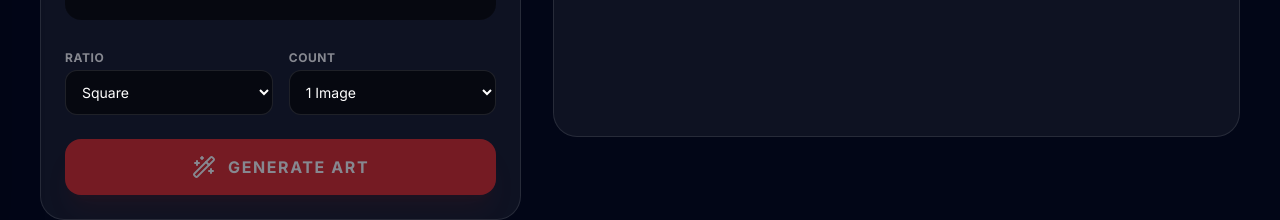
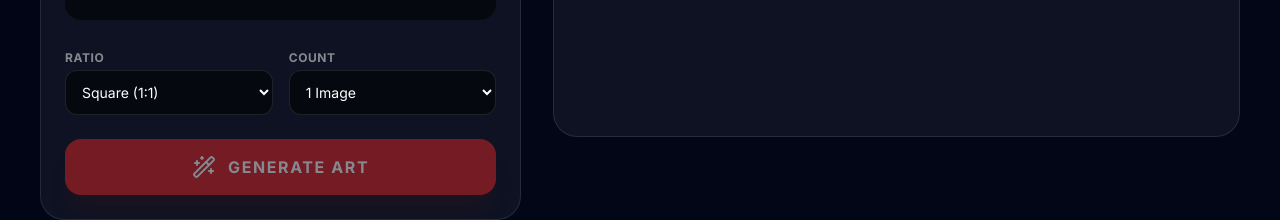
Before and after one commit to kiminitrix/KIMI-DIGIART-RED, a React (Vite) app: page / in a window 1280 px wide. Shown: the part 567-787 px from the top of the page. Built offline with nearby package versions, Linux system fonts and the light colour scheme.

Commit message:
feat(Imaginable): Display full aspect ratio labels
The aspect ratio selector now displays the full label (e.g., "16:9" instead of just "16") for improved clarity and user experience.

```diff
--- a/pages/Imaginable.tsx
+++ b/pages/Imaginable.tsx
@@ -136,7 +136,7 @@ const Imaginable: React.FC<ImaginableProps> = ({ darkMode, onSave }) => {
                     `}
                   >
                     {RATIO_OPTIONS.map(opt => (
-                      <option key={opt.value} value={opt.value}>{opt.label.split(' ')[0]}</option>
+                      <option key={opt.value} value={opt.value}>{opt.label}</option>
                     ))}
                   </select>
                 </div>
```
